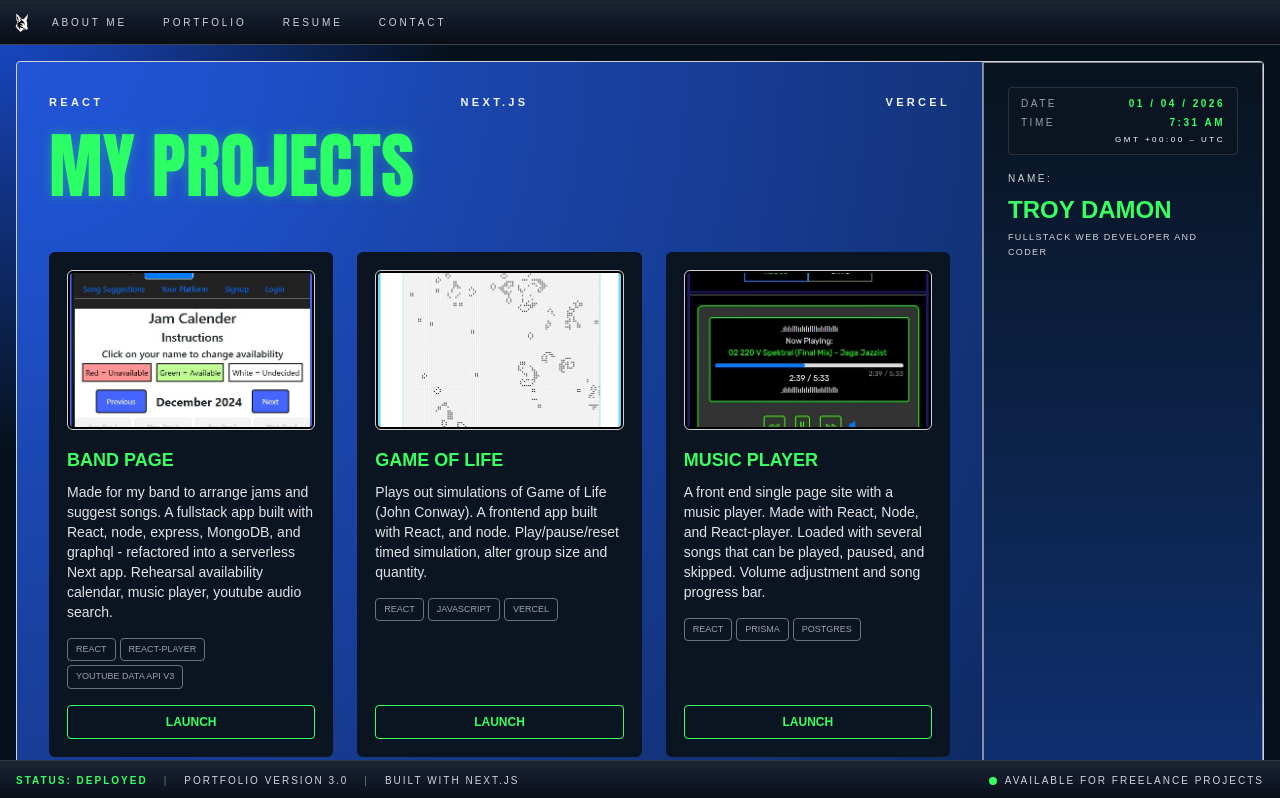
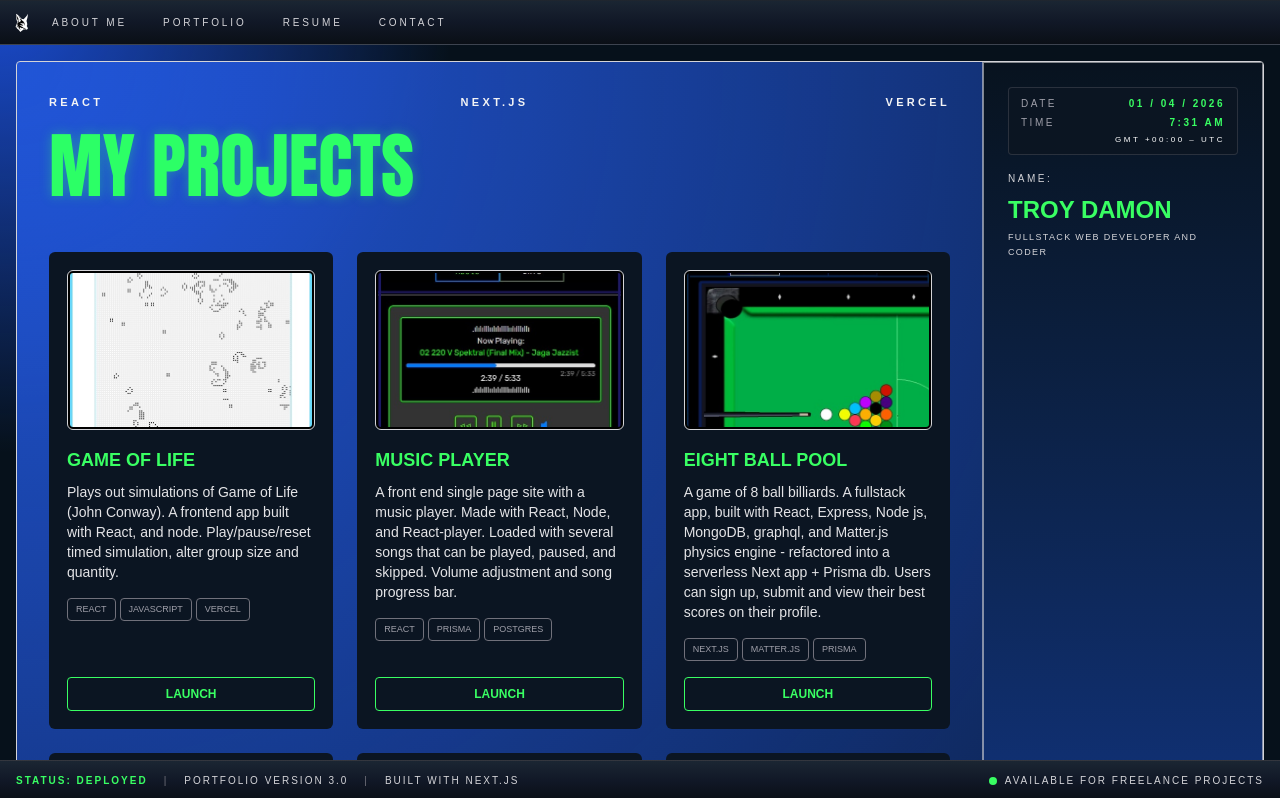
Before and after one commit to sifzerda/next-portfolio, a Next.js app: page /portfolio in a window 1280 px wide. Shown: the top 798 px of the page. Built offline with nearby package versions, Linux system fonts and the light colour scheme.

Commit message:
commented out band page in portfolio

```diff
--- a/src/app/layout.js
+++ b/src/app/layout.js
@@ -30,6 +30,7 @@ export default function RootLayout({ children }) {
 `}>
 
         <Nav />
+
         {/* Main content */}
         <main className="flex-grow">{children}</main>
 
--- a/src/app/portfolio/page.js
+++ b/src/app/portfolio/page.js
@@ -26,13 +26,13 @@ export default function PortfolioPage() {
 
   // Apps array
   const apps = [
-    {
-      title: 'Band Page',
-      description: "Made for my band to arrange jams and suggest songs. A fullstack app built with React, node, express, MongoDB, and graphql - refactored into a serverless Next app. Rehearsal availability calendar, music player, youtube audio search.",
-      image: "/bandpic.jpg",
-      link: "https://bandpage.vercel.app/",
-      tech: ["React", "react-player", "YouTube Data API v3"],
-    },
+//    {
+//      title: 'Band Page',
+//      description: "Made for my band to arrange jams and suggest songs. A fullstack app built with React, node, express, MongoDB, and graphql - refactored into a serverless Next app. Rehearsal availability calendar, music player, youtube audio search.",
+//      image: "/bandpic.jpg",
+//      link: "https://bandpage.vercel.app/",
+//      tech: ["React", "react-player", "YouTube Data API v3"],
+//    },
     {
       title: "Game of Life",
       description: "Plays out simulations of Game of Life (John Conway). A frontend app built with React, and node. Play/pause/reset timed simulation, alter group size and quantity.",
```
Also changed, not shown: 1 other file (tests, documents, lock files or other folders).
